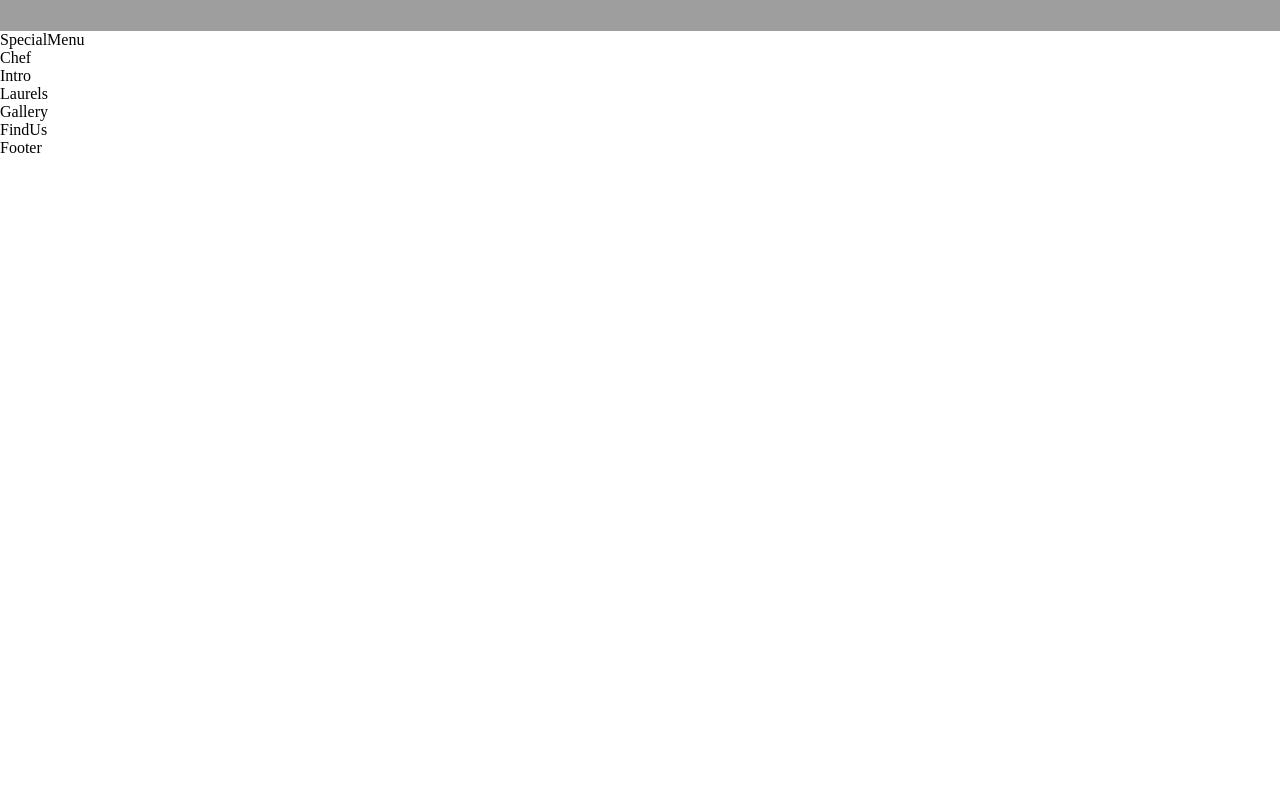
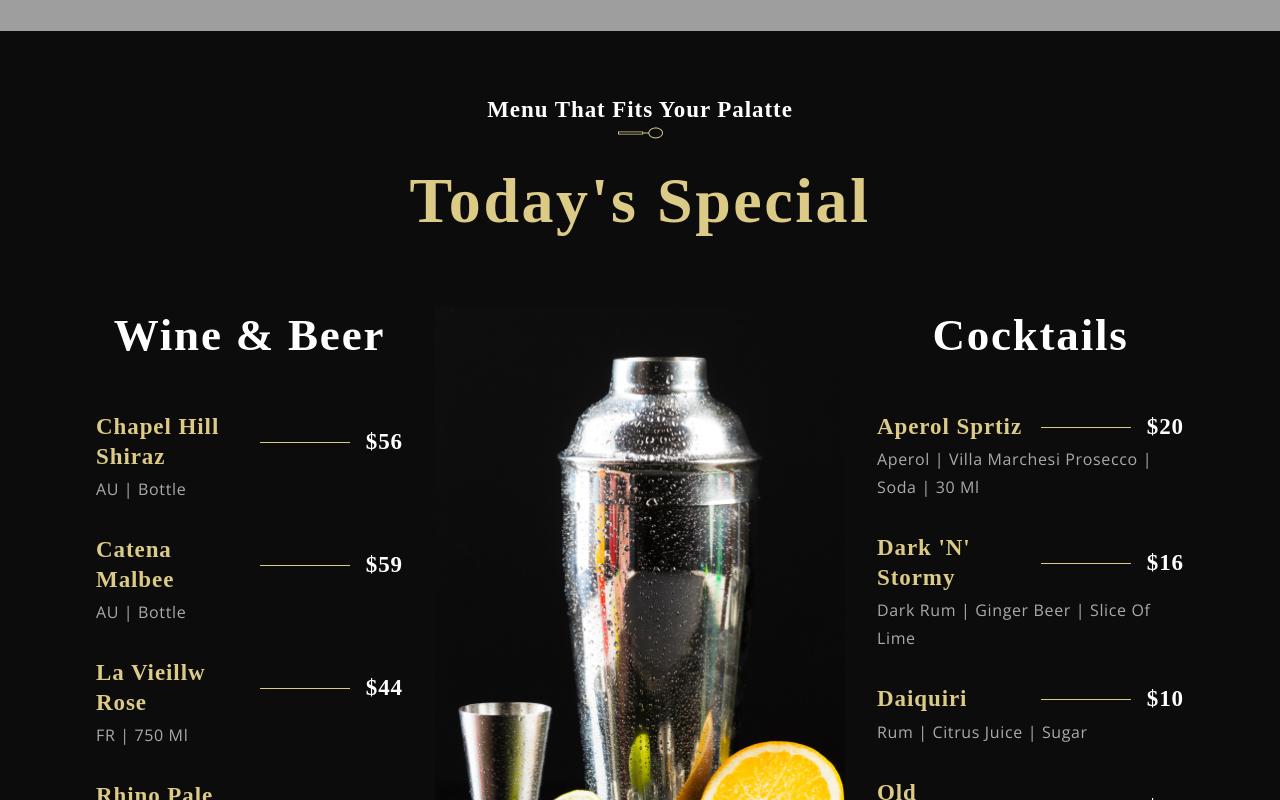
Before and after one commit to 7Mudit/pc-caterers, a React (Create React App) app: page / in a window 1280 px wide. Shown: the part 1940-2740 px from the top of the page. Before the commit the page ends 2097 px from the top, so only its background shows below. Built offline with nearby package versions, Linux system fonts and the light colour scheme; grey boxes are pictures that could not be loaded; a web font is replaced by a local one.

Commit message:
menu items made

```diff
--- a/src/components/Menuitem/MenuItem.css
+++ b/src/components/Menuitem/MenuItem.css
@@ -0,0 +1,35 @@
+.app__menuitem {
+    width: 100%;
+    margin: 1rem 0;
+
+    display: flex;
+    flex-direction: column;
+}
+
+.app__menuitem-head {
+    display: flex;
+    justify-content: space-between;
+    align-items: center;
+}
+
+.app__menuitem-sub {
+    width: 100%;
+    margin-top: 0.2rem;
+}
+
+.app__menuitem-name {
+    flex: 1;
+}
+
+.app__menuitem-dash {
+    width: 90px;
+    height: 1px;
+    background: var(--color-golden);
+    margin: 0 1rem;
+}
+
+.app__menuitem-price {
+    display: flex;
+    justify-content: flex-end;
+    align-items: flex-end;
+}
--- a/src/components/Menuitem/MenuItem.jsx
+++ b/src/components/Menuitem/MenuItem.jsx
@@ -2,9 +2,21 @@
 
 import './MenuItem.css';
 
-const MenuItem = () => (
-  <div>
-    MenuItem
+const MenuItem = ({ title, price, tags }) => (
+  <div className="app__menuitem">
+    <div className="app__menuitem-head">
+      <div className="app__menuitem-name">
+        <p className="p__cormorant" style={{ color: '#DCCA87' }}>{title}</p>
+      </div>
+      <div className="app__menuitem-dash" />
+      <div className="app__menuitem-price">
+        <p className="p__cormorant">{price}</p>
+      </div>
+    </div>
+
+    <div className="app__menuitem-sub">
+      <p className="p__opensans" style={{ color: '#AAAAAA' }}>{tags}</p>
+    </div>
   </div>
 );
 
--- a/src/container/Menu/SpecialMenu.css
+++ b/src/container/Menu/SpecialMenu.css
@@ -0,0 +1,86 @@
+.app__specialMenu {
+    flex-direction: column;
+    background: var(--color-black);
+}
+
+.app__specialMenu-title {
+    margin-bottom: 2rem;
+    text-align: center;
+}
+
+.app__specialMenu-menu {
+    width: 100%;
+    margin: 2rem 0;
+
+    display: flex;
+    justify-content: center;
+    align-items: flex-start;
+    flex-direction: row;
+}
+
+.app__specialMenu-menu_heading {
+    font-family: var(--font-base);
+    font-weight: 600;
+    font-size: 45px;
+    line-height: 58.5px;
+    letter-spacing: 0.04em;
+    color: var(--color-white);
+}
+
+.app__specialMenu-menu_wine,
+.app__specialMenu-menu_cocktails {
+    flex: 1;
+    width: 100%;
+    flex-direction: column;
+}
+
+.app__specialMenu-menu_img {
+    width: 410px;
+    margin: 0 2rem;
+}
+
+.app__specialMenu-menu_img img {
+    width: 100%;
+    height: auto;
+}
+
+.app__specialMenu_menu_items {
+    display: flex;
+    flex-direction: column;
+
+    margin: 2rem 0;
+    width: 100%;
+}
+
+@media screen and (min-width: 2000px) {
+    .app__specialMenu-menu_img {
+        width: 650px;
+    }
+
+    .app__specialMenu-menu_img img {
+        height: 920px;
+    }
+}
+
+@media screen and (max-width: 1150px) {
+    .app__specialMenu-menu {
+        flex-direction: column;
+        align-items: center;
+        width: 100%;
+    }
+
+    .app__specialMenu-menu_img {
+        margin: 3rem 0;
+    }
+}
+
+@media screen and (max-width: 650px) {
+    .app__specialMenu-menu_img {
+        width: 100%;
+    }
+
+    .app__specialMenu-menu_heading {
+        font-size: 35px;
+        line-height: 48.5px;
+    }
+}
--- a/src/container/Menu/SpecialMenu.jsx
+++ b/src/container/Menu/SpecialMenu.jsx
@@ -1,10 +1,43 @@
 import React from 'react';
 
+import { SubHeading, MenuItem } from '../../components';
+import { data, images } from '../../constants';
 import './SpecialMenu.css';
 
 const SpecialMenu = () => (
-  <div>
-    SpecialMenu
+  <div className="app__specialMenu flex__center section__padding" id="menu">
+    <div className="app__specialMenu-title">
+      <SubHeading title="Menu that fits your palatte" />
+      <h1 className="headtext__cormorant">Today&apos;s Special</h1>
+    </div>
+
+    <div className="app__specialMenu-menu">
+      <div className="app__specialMenu-menu_wine  flex__center">
+        <p className="app__specialMenu-menu_heading">Wine & Beer</p>
+        <div className="app__specialMenu_menu_items">
+          {data.wines.map((wine, index) => (
+            <MenuItem key={wine.title + index} title={wine.title} price={wine.price} tags={wine.tags} />
+          ))}
+        </div>
+      </div>
+
+      <div className="app__specialMenu-menu_img">
+        <img src={images.menu} alt="menu__img" />
+      </div>
+
+      <div className="app__specialMenu-menu_cocktails  flex__center">
+        <p className="app__specialMenu-menu_heading">Cocktails</p>
+        <div className="app__specialMenu_menu_items">
+          {data.cocktails.map((cocktail, index) => (
+            <MenuItem key={cocktail.title + index} title={cocktail.title} price={cocktail.price} tags={cocktail.tags} />
+          ))}
+        </div>
+      </div>
+    </div>
+
+    <div style={{ marginTop: 15 }}>
+      <button type="button" className="custom__button">View More</button>
+    </div>
   </div>
 );
 
```
